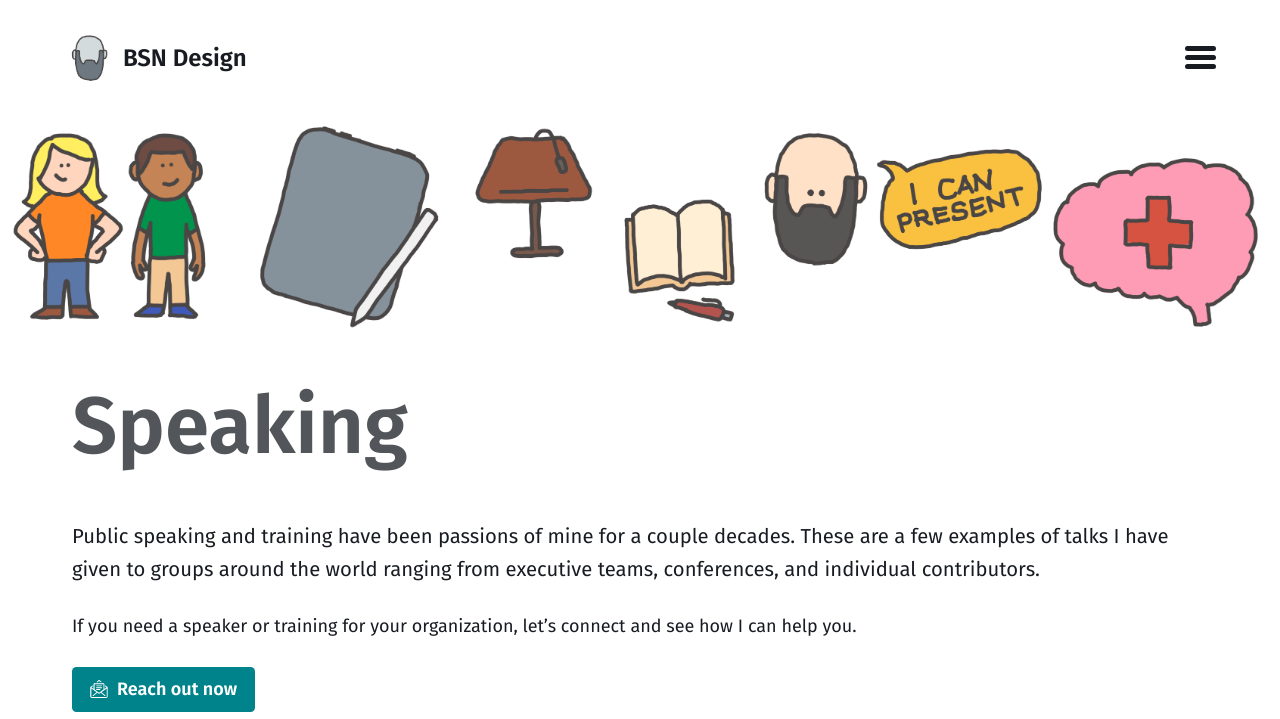
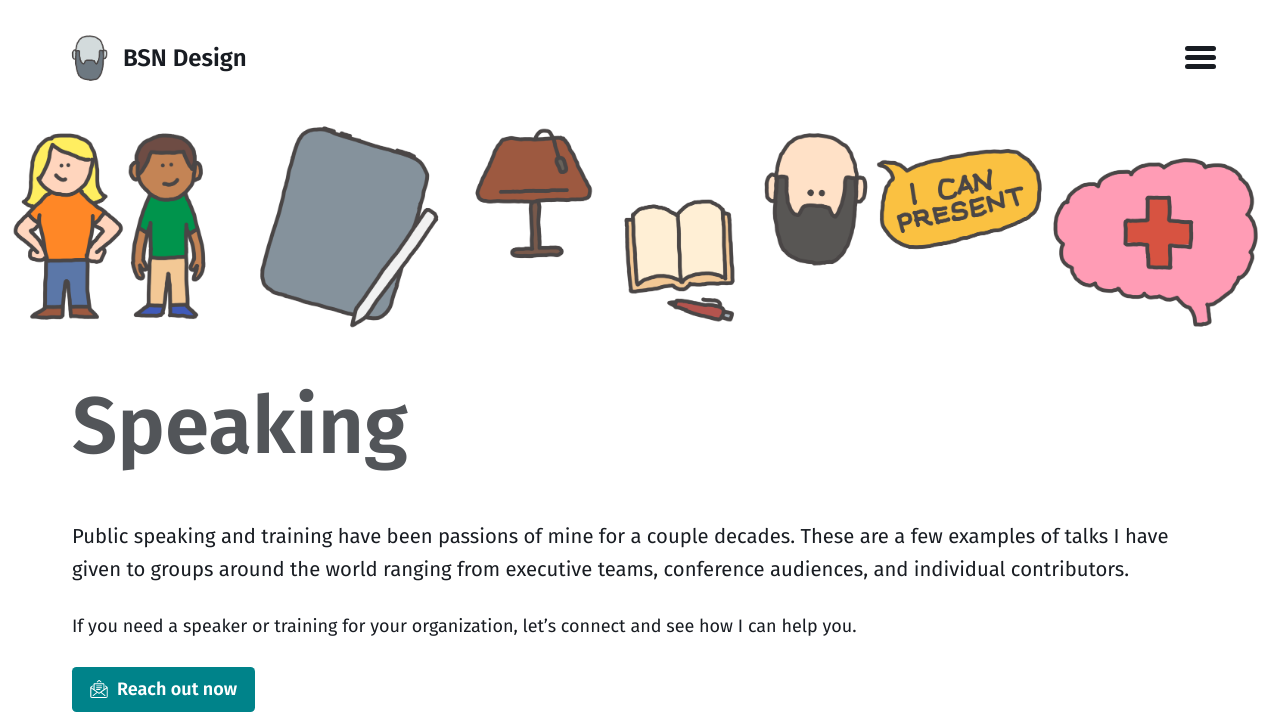
Before and after one commit to bsn-design/bsn-design.github.io, a Jekyll site: the page built from speaking.md, in a window 1280 px wide, cut to the strip 0-719 px from the top of the page. Built offline with Jekyll 4.4.1, drawn with Linux system fonts in a browser that asks for light colours.

Commit message:
Tweak copy

```diff
--- a/speaking.md
+++ b/speaking.md
@@ -10,7 +10,7 @@ permalink: /speaking/
 image: /assets/images/speaking-banner.png
 ---
 
-Public speaking and training have been passions of mine for a couple decades. These are a few examples of talks I have given to groups around the world ranging from executive teams, conferences, and individual contributors.
+Public speaking and training have been passions of mine for a couple decades. These are a few examples of talks I have given to groups around the world ranging from executive teams, conference audiences, and individual contributors.
 
 If you need a speaker or training for your organization, let’s connect and see how I can help you.
 
```
